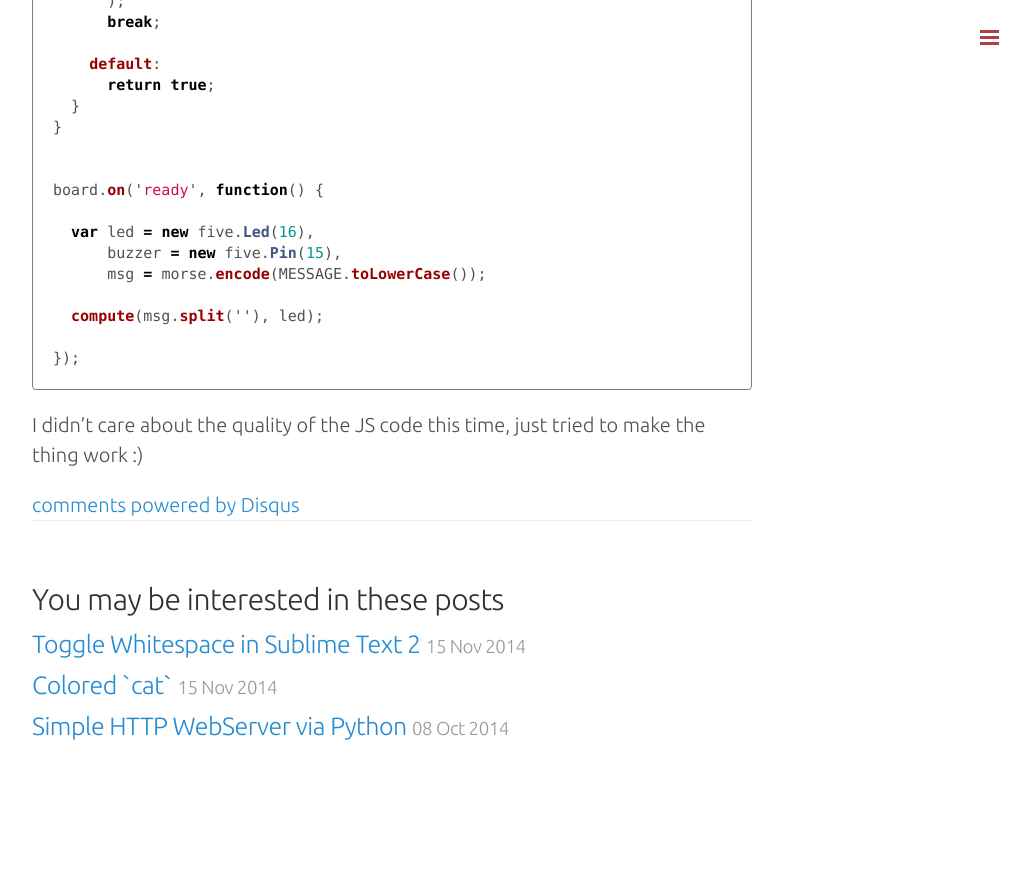
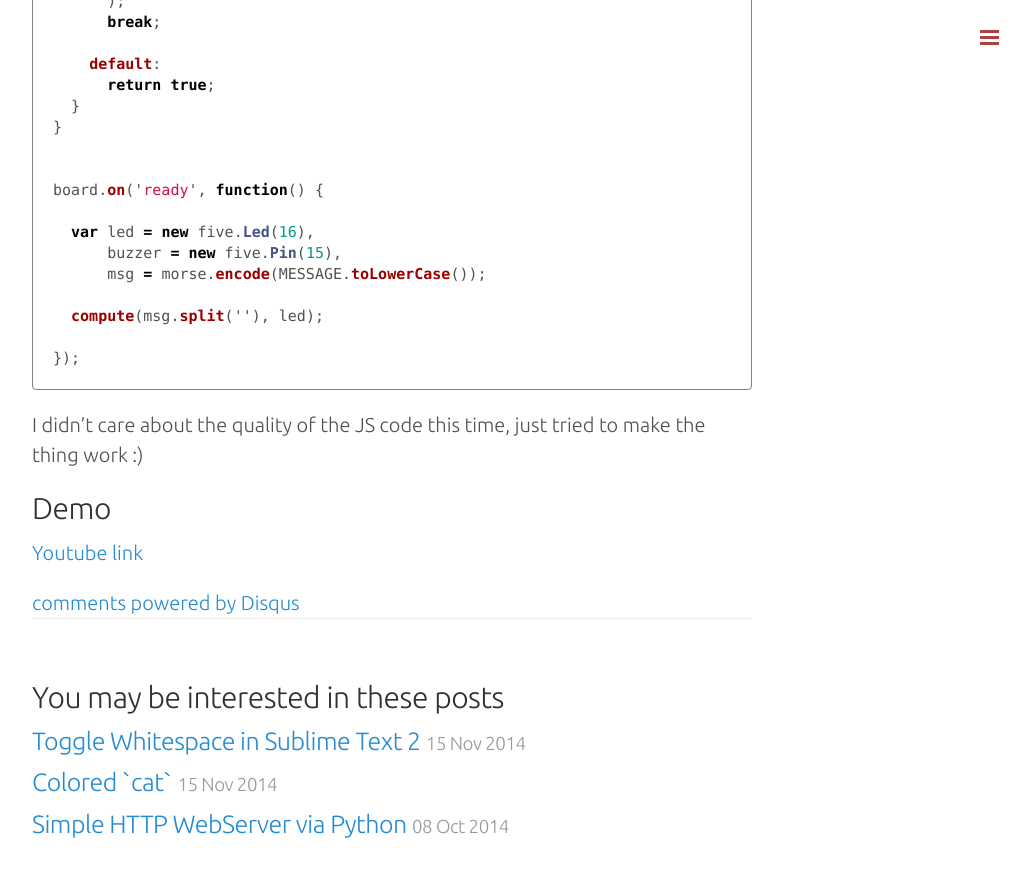
Before and after one commit to jim-y/jim-y.github.io, a Jekyll site: the page built from _posts/2014-11-30-rpi-morse-synthesizer.md, in a window 1280 px wide and 900 px high, scrolled down 3440 px. Shown: the top 877 px of the window, without its empty margins (248-1278 px from the left). Built offline with Jekyll 4.4.1, drawn with Linux system fonts in a browser that asks for light colours; Markdown is read by kramdown in place of the engine named in the settings; comment, search, counter and statistics services are not loaded; before the commit the page ends 4242 px from its top, so only the background shows below that.

Commit message:
Modified

````diff
--- a/_posts/2014-11-30-rpi-morse-synthesizer.md
+++ b/_posts/2014-11-30-rpi-morse-synthesizer.md
@@ -160,3 +160,7 @@ board.on('ready', function() {
 ```
 
 I didn't care about the quality of the JS code this time, just tried to make the thing work :)
+
+## Demo
+
+[Youtube link](http://youtu.be/DVll6zFRToU)
````
